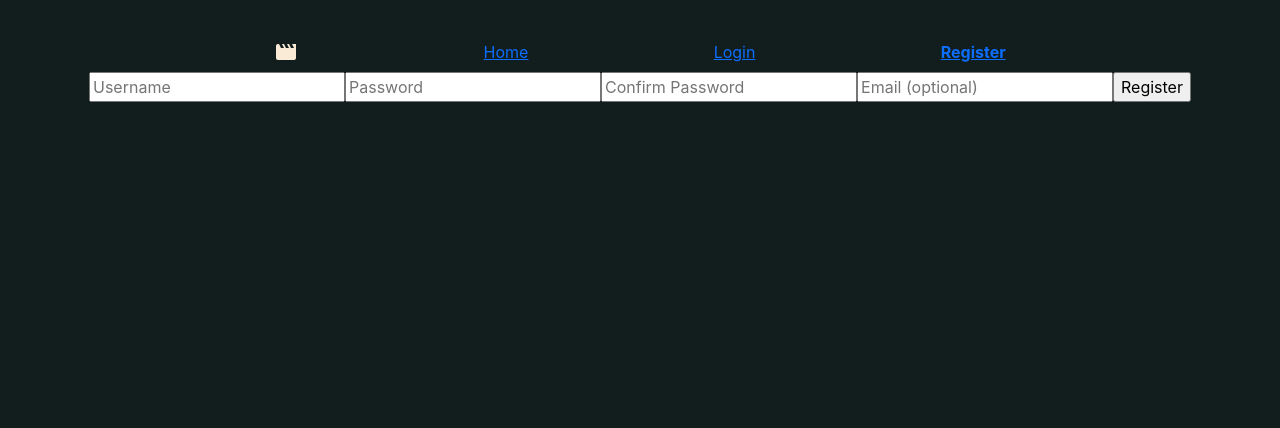
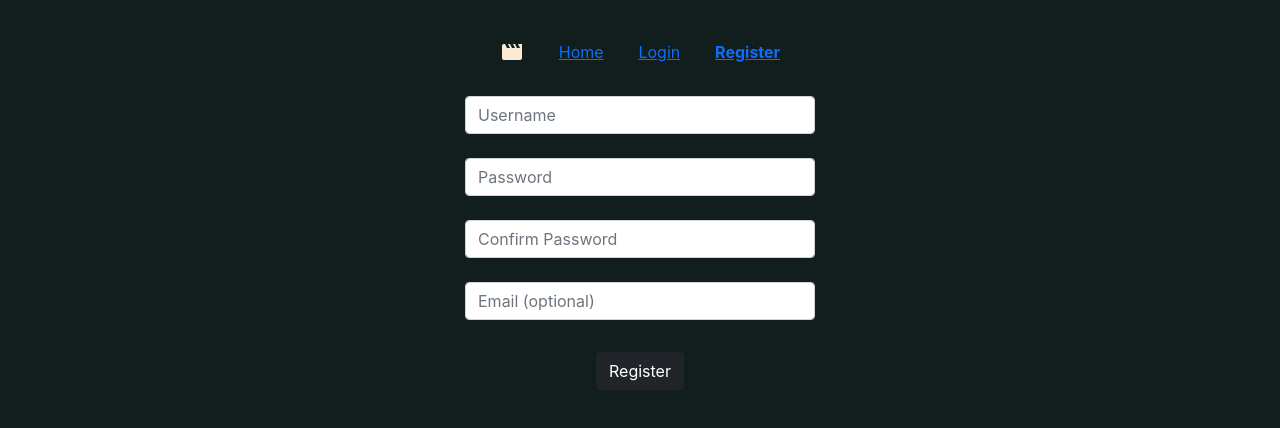
Before and after one commit to fabriccio27/django-movies-frontend, a React (Create React App) app: page /register in a window 1280 px wide. Shown: the top 428 px of the page. Built offline with nearby package versions, Linux system fonts and the light colour scheme.

Commit message:
fixed issue with invalid credentials in login

```diff
--- a/src/actions/authActions.js
+++ b/src/actions/authActions.js
@@ -7,7 +7,8 @@ Esto devuelve el endpoint de token
 'username':user.username,
 'email': user.email */
 
-const setUser = (payload) => ({ type: "LOGIN", payload})
+export const setUser = (payload) => ({ type: "LOGIN", payload})
+const setError = (payload) => ({ type: "SET_ERROR", payload})
 
 export const logUserOut = () => ({type: "LOGOUT"})
 
@@ -25,9 +26,17 @@ export const fetchUser = (userInfo) => dispatch => {
     })
     .then(res => res.json())
     .then(data => {
-        localStorage.setItem("token", data.token)
-        dispatch(setUser(data.user_info))
+        /* console.log(data); */
+        if (data.hasOwnProperty("token")){
+            localStorage.setItem("token", data.token);
+            dispatch(setUser(data.user_info));
+        }else{
+            console.log(data.error);
+            dispatch(setError(data["error"]))
+        }
+
     })
+    .catch(err=>console.err(`This happened while trying to authenticate: ${err}`))
     //QUE PASA SI LAS CREDENCIALES SON INVALIDAS?
 }
 
--- a/src/components/LoginPage.js
+++ b/src/components/LoginPage.js
@@ -1,11 +1,13 @@
 import React from "react";
 import {connect} from 'react-redux';
-import {fetchUser, logUserOut} from '../actions/authActions';
+import {fetchUser, setUser} from '../actions/authActions';
+
 
 class LoginPage extends React.Component {
     state = {
         username: "",
-        password: ""
+        password: "",
+        error:this.props.error
     }
     handleOnChange = (e) => {
         e.persist();
@@ -15,14 +17,44 @@ class LoginPage extends React.Component {
     }
 
     handleOnSubmit = (e) => {
-        e.preventDefault()
-        this.props.fetchUser(this.state)
+        e.preventDefault();
+        fetch(`http://localhost:8000/api/api-token-auth/`, {
+            method: "POST",
+            headers: {
+                "Content-Type": "application/json",
+                "Accept": "application/json"
+            },
+            body: JSON.stringify({
+                username:this.state.username,
+                password:this.state.password
+            })
+        })
+        .then(res => {
+            console.log(res.status)
+            return res.json()
+        })
+        .then(data => {
+
+            if (data.hasOwnProperty("token")){
+                localStorage.setItem("token", data.token);
+                this.props.setUser(data.user_info);
+            }else{
+                console.log(data.error);
+                this.setState(()=>({
+                    error:data.error
+                }))
+            }
+
+        })
+        .catch(err=>console.log(`This happened while trying to authenticate: ${err}`))
+
     }
 
     render(){
 
         return(
             <div>
+                {this.state.error && <h4>{this.state.error}</h4>}
                 <form onSubmit={this.handleOnSubmit}>
                     <div className="form-group">
                         <label htmlFor="logUsername"></label>
@@ -48,7 +80,7 @@ class LoginPage extends React.Component {
                             className="form-control"
                         />
                     </div>
-                    <div className="login-btn-div">
+                    <div className="form-btn-div">
                         <button type="submit" className="btn btn-primary login-btn"> Log In </button>
                     </div>
                 </form>
@@ -63,8 +95,7 @@ class LoginPage extends React.Component {
 
 const mapDispatchToProps = (dispatch) => {
     return {
-        fetchUser: (userInfo) => dispatch(fetchUser(userInfo)),
-        logUserOut: () => dispatch(logUserOut())
+        setUser: (userInfo) => dispatch(setUser(userInfo))
     }
 }
 
--- a/src/components/RegisterPage.js
+++ b/src/components/RegisterPage.js
@@ -1,6 +1,4 @@
 import React from "react";
-
-
 
 class RegisterPage extends React.Component {
     state = {
@@ -21,7 +19,6 @@ class RegisterPage extends React.Component {
     handleOnSubmit = (ev) =>{
         const url = `http://localhost:8000/api/users/register/`;
         ev.preventDefault()
-        console.log("trying to submit registration form");
         /* make post request */
         fetch(url, {
             method:"POST",
@@ -55,7 +52,6 @@ class RegisterPage extends React.Component {
         })
         .catch(err=>console.log(`This happened while trying to register user:${err}`))
         /* 400 no me tira para este lado, por eso tengo condicional en then anterior */
-
     }
 
     render(){
@@ -67,38 +63,60 @@ class RegisterPage extends React.Component {
             )
         }
         return(
-            <div>
-                {this.state.error && <h2>{this.state.error}</h2>}
+            <div className="form-div">
+                {this.state.error && <h4 className="register-message">{this.state.error}</h4>}
                 <form onSubmit={this.handleOnSubmit}>
+                    <div className="form-group">
+                        <label htmlFor="username"></label>
                         <input
                         type="text"
                         placeholder="Username"
                         name="username"
+                        id="username"
                         value={this.state.username}
                         onChange={this.handleOnChange}
+                        className="form-control"
                         />
+                    </div>
+                    <div className="form-group">
+                        <label htmlFor="password"></label>
                         <input
                         type="password"
                         placeholder="Password"
                         name="password"
+                        id="password"
                         value={this.state.password}
                         onChange={this.handleOnChange}
+                        className="form-control"
                         />
+                    </div>
+                    <div className="form-group">
+                        <label htmlFor=""></label>
                         <input
                         type="password"
                         placeholder="Confirm Password"
+                        id="password2"
                         name="password2"
                         value={this.state.password2}
                         onChange={this.handleOnChange}
+                        className="form-control"
                         />
+                    </div>
+                    <div className="form-group">
+                        <label htmlFor="email"></label>
                         <input
                         type="email"
                         placeholder="Email (optional)"
                         name="email"
+                        id="email"
                         value={this.state.email}
                         onChange={this.handleOnChange}
+                        className="form-control"
                         />
-                    <input type="submit" value="Register"/>
+                    </div>
+                    <div className="form-btn-div">
+                        <button type="submit" className="btn btn-dark">Register</button>
+                    </div>
                 </form>
 
             </div>
--- a/src/index.css
+++ b/src/index.css
@@ -11,6 +11,7 @@ code {
   font-family: source-code-pro, Menlo, Monaco, Consolas, 'Courier New',
     monospace;
 }
+
 #root {
   background-color: rgb(18, 29, 29);
   height:100vh;
@@ -26,6 +27,9 @@ code {
 .review-form {
   width:60%;
 }
+.form-div {
+  width:350px;
+}
 .navbar {
   margin:0 auto;
   display:flex;
@@ -34,7 +38,7 @@ code {
 .loading-img {
   width:auto
 }
-.login-btn-div {
+.form-btn-div {
   display:flex;
   padding:2rem;
   justify-content: center;
@@ -60,3 +64,9 @@ code {
   display: flex;
   align-items: center;
 }
+
+.register-message {
+  width:300px;
+  color:orange;
+  text-align:"center"
+}
--- a/src/reducers/auth.js
+++ b/src/reducers/auth.js
@@ -1,6 +1,7 @@
 const defaultState = {
     isAuthenticated:false,
-    user_info:{}
+    user_info:{},
+    error:""
 }
 
 const authReducer = (state = defaultState, action) =>{
@@ -8,13 +9,20 @@ const authReducer = (state = defaultState, action) =>{
         case "LOGIN":
             return {
                 isAuthenticated:true,
-                user_info:{...action.payload}
+                user_info:{...action.payload},
+                error:""
             };
         case "LOGOUT":
             localStorage.clear();
             return {
                 isAuthenticated:false,
+                error:"",
                 user_info:{}
+            };
+        case "SET_ERROR":
+            return {
+                ...state,
+                error:action.payload
             };
         default:
             return state;
```
Lines whose indentation alone changed are shown as unchanged.
